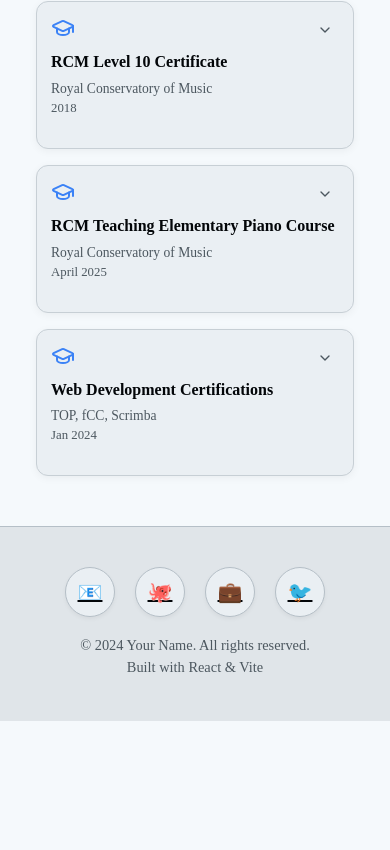
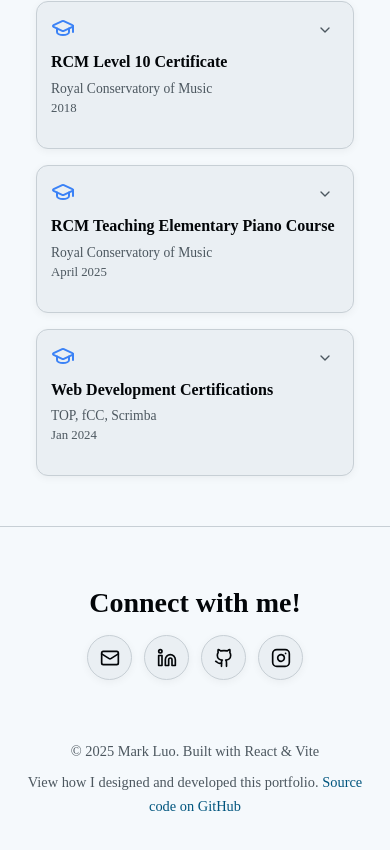
Before and after one commit to MarkLuo04/mark-portfolio, a React (Vite) app: page / in a window 390 px wide. Shown: the part 7289-8139 px from the top of the page. Before the commit the page ends 8010 px from the top, so only its background shows below. Built offline with nearby package versions, Linux system fonts and the light colour scheme; the HTML template or start-up script is replaced by a standard one.

Commit message:
style: Update footer

```diff
--- a/src/components/Footer.jsx
+++ b/src/components/Footer.jsx
@@ -1,27 +1,36 @@
 import React from 'react';
+import { Mail, Linkedin, Github, Twitter, Instagram } from 'lucide-react';
 import '../styles/Footer.css';
 
 const Footer = () => {
   return (
     <footer className="footer" id="footer">
       <div className="footer-content">
-        <div className="footer-social">
-          <a href="#" className="social-link">
-            <span className="social-icon">📧</span>
-          </a>
-          <a href="#" className="social-link">
-            <span className="social-icon">🐙</span>
-          </a>
-          <a href="#" className="social-link">
-            <span className="social-icon">💼</span>
-          </a>
-          <a href="#" className="social-link">
-            <span className="social-icon">🐦</span>
-          </a>
+        {/* Let's Connect Section */}
+        <div className="lets-connect">
+          <h2 className="connect-title">Connect with me!</h2>
+          <div className="connect-social">
+            <a href="mailto:mluo9987@gmail.com" className="social-link">
+              <Mail size={20} />
+            </a>
+            <a href="https://www.linkedin.com/in/mark-luo-879a96326/" className="social-link">
+              <Linkedin size={20} />
+            </a>
+            <a href="https://github.com/MarkLuo04" className="social-link">
+              <Github size={20} />
+            </a>
+            <a href="https://www.instagram.com/_markluo/" className="social-link">
+              <Instagram size={20} />
+            </a>
+          </div>
         </div>
+
+        {/* Footer Credits */}
         <div className="footer-credits">
-          <p>© 2024 Your Name. All rights reserved.</p>
-          <p>Built with React & Vite</p>
+          <div className="credits-content">
+            <p>© 2025 Mark Luo. Built with React & Vite</p>
+            <p>View how I designed and developed this portfolio. <a href="https://github.com/MarkLuo04/mark-portfolio" className="github-link">Source code on GitHub</a></p>
+          </div>
         </div>
       </div>
     </footer>
--- a/src/styles/Footer.css
+++ b/src/styles/Footer.css
@@ -1,55 +1,136 @@
 .footer {
-  background: var(--bg-tertiary);
-  padding: 40px 20px;
-  text-align: center;
-  border-top: 1px solid var(--border-primary);
+  background: var(--bg-primary);
+  padding: 80px 20px 40px;
+  border-top: 1px solid var(--border-secondary);
 }
 
 .footer-content {
-  max-width: 600px;
+  max-width: 1000px;
   margin: 0 auto;
 }
 
-.footer-social {
+/* Let's Connect Section */
+.lets-connect {
+  text-align: center;
+  margin-bottom: 80px;
+}
+
+.connect-title {
+  font-size: 2.5rem;
+  font-weight: 700;
+  color: var(--text-primary);
+  margin-bottom: 16px;
+}
+
+.connect-subtitle {
+  font-size: 1.1rem;
+  color: var(--text-secondary);
+  margin-bottom: 40px;
+  font-weight: 400;
+}
+
+.connect-social {
   display: flex;
   justify-content: center;
   gap: 20px;
-  margin-bottom: 20px;
+  flex-wrap: wrap;
 }
 
 .social-link {
   display: flex;
   align-items: center;
   justify-content: center;
-  width: 50px;
-  height: 50px;
+  width: 60px;
+  height: 60px;
   border-radius: 50%;
   background: var(--bg-secondary);
-  border: 1px solid var(--border-primary);
+  border: 1px solid var(--border-secondary);
   transition: all 0.3s ease;
   color: var(--text-primary);
-  box-shadow: 0 2px 4px var(--shadow-primary);
+  text-decoration: none;
+  box-shadow: 0 2px 8px var(--shadow-primary);
 }
 
 .social-link:hover {
-  box-shadow: 0 4px 12px var(--shadow-secondary);
+  background: var(--accent-primary);
+  color: white;
+  transform: translateY(-2px);
+  box-shadow: 0 8px 20px var(--shadow-secondary);
 }
 
-/* Dark mode specific styling for better border visibility */
-[data-theme="dark"] .social-link {
-  border: 1px solid var(--border-secondary);
-  box-shadow: 0 2px 4px var(--shadow-secondary);
-}
-
-.social-icon {
-  font-size: 20px;
-}
-
+/* Footer Credits */
 .footer-credits {
   color: var(--text-secondary);
   font-size: 0.9rem;
+  text-align: center;
 }
 
-.footer-credits p {
-  margin: 5px 0;
+.credits-content {
+  max-width: 600px;
+  margin: 0 auto;
 }
+
+.credits-content p {
+  margin: 8px 0;
+  line-height: 1.6;
+}
+
+.github-link {
+  color: var(--accent-primary);
+  text-decoration: none;
+  font-weight: 500;
+  transition: color 0.3s ease;
+}
+
+.github-link:hover {
+  color: var(--accent-hover);
+  text-decoration: underline;
+}
+
+/* Responsive Design */
+@media (max-width: 768px) {
+  .footer {
+    padding: 60px 20px 30px;
+  }
+
+  .lets-connect {
+    margin-bottom: 60px;
+  }
+
+  .connect-title {
+    font-size: 2rem;
+  }
+
+  .connect-subtitle {
+    font-size: 1rem;
+  }
+
+  .connect-social {
+    gap: 16px;
+  }
+
+  .social-link {
+    width: 50px;
+    height: 50px;
+  }
+
+}
+
+@media (max-width: 480px) {
+  .connect-title {
+    font-size: 1.75rem;
+  }
+
+  .connect-subtitle {
+    font-size: 0.95rem;
+  }
+
+  .connect-social {
+    gap: 12px;
+  }
+
+  .social-link {
+    width: 45px;
+    height: 45px;
+  }
+}
```
